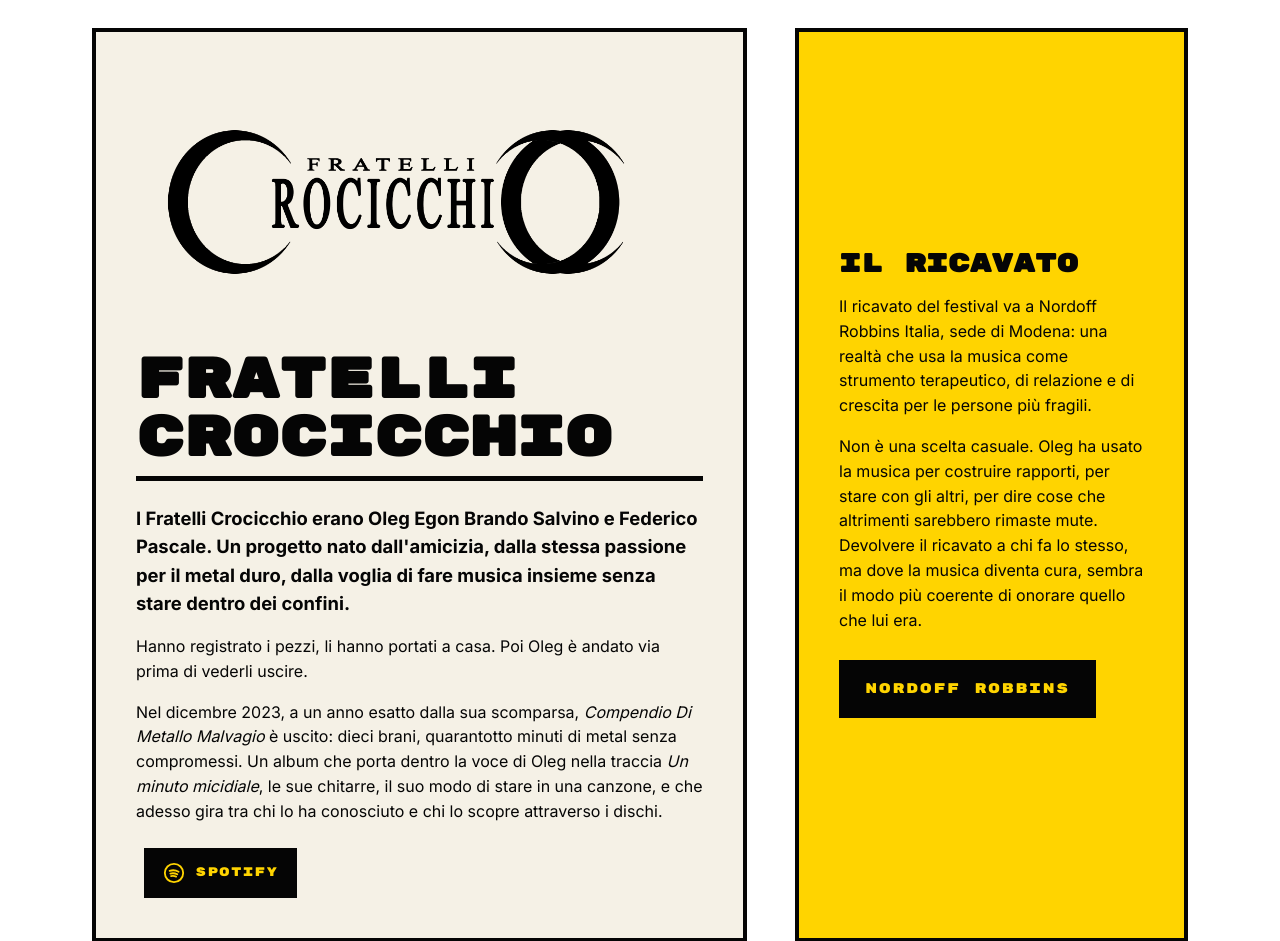
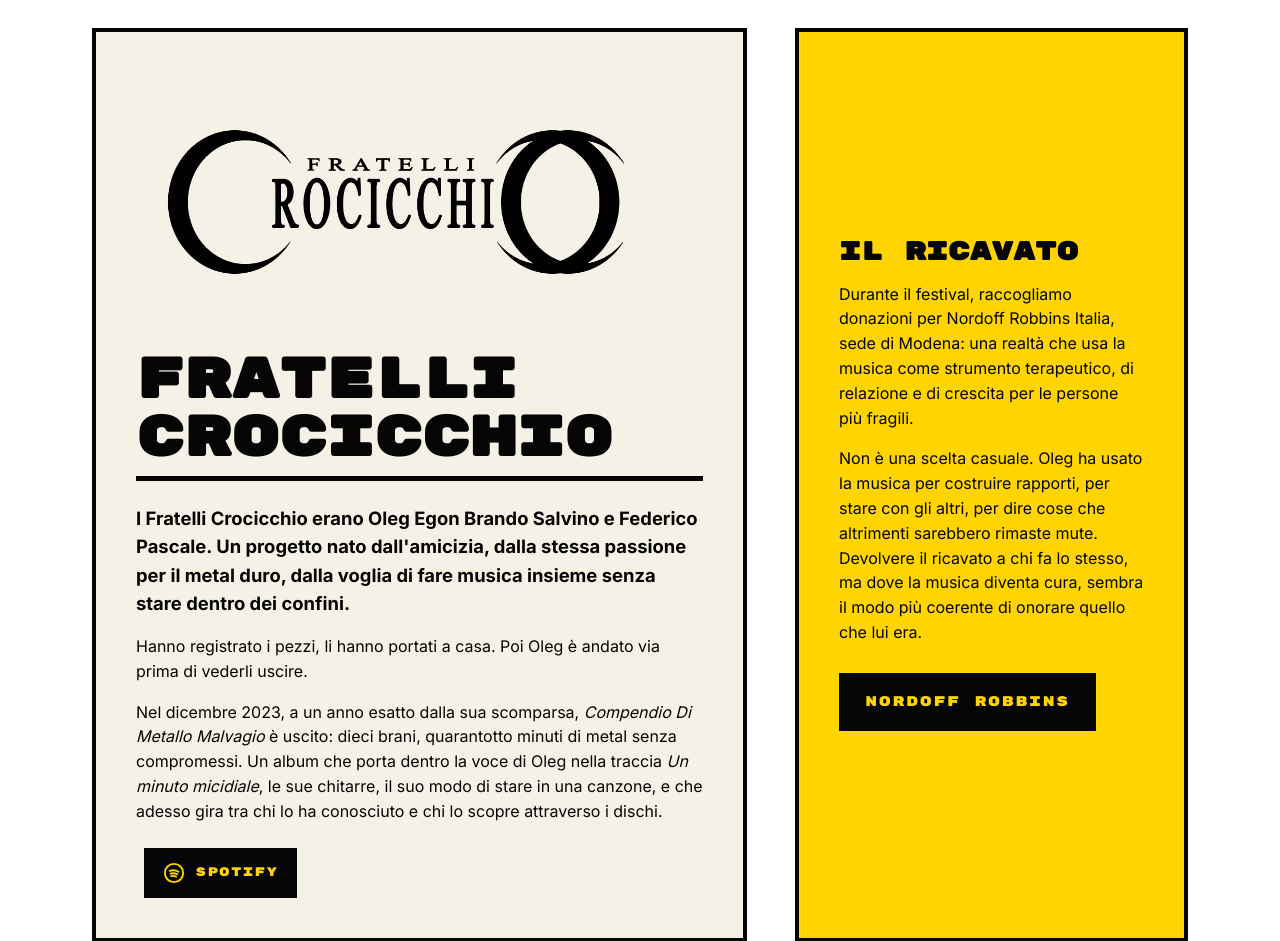
Before and after one commit to DrQuatermass/FestivalDuro, a Django app: page /in-memoria-di-oleg/ in a window 1280 px wide. Shown: the part 2495-3436 px from the top of the page. Run offline with Django 5.2, Linux system fonts and the light colour scheme; data that the repository does not hold is empty.

Commit message:
Update memorial Nordoff Robbins copy
Co-Authored-By: Claude Sonnet 4.6 <noreply@anthropic.com>

```diff
--- a/templates/core/memorial.html
+++ b/templates/core/memorial.html
@@ -151,7 +151,7 @@
             <div class="memorial-panel__support">
                 <h3>Il ricavato</h3>
                 <p>
-                    Il ricavato del festival va a Nordoff Robbins Italia, sede di
+                    Durante il festival, raccogliamo donazioni per Nordoff Robbins Italia, sede di
                     Modena: una realtà che usa la musica come strumento terapeutico,
                     di relazione e di crescita per le persone più fragili.
                 </p>
```
